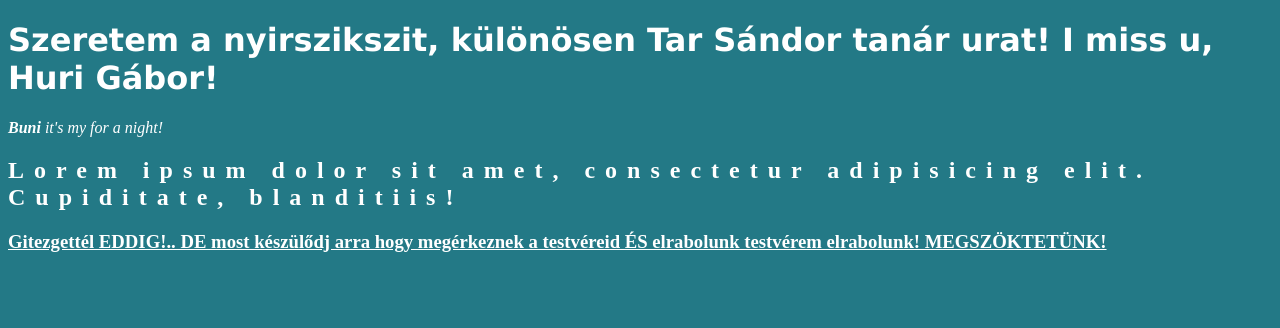
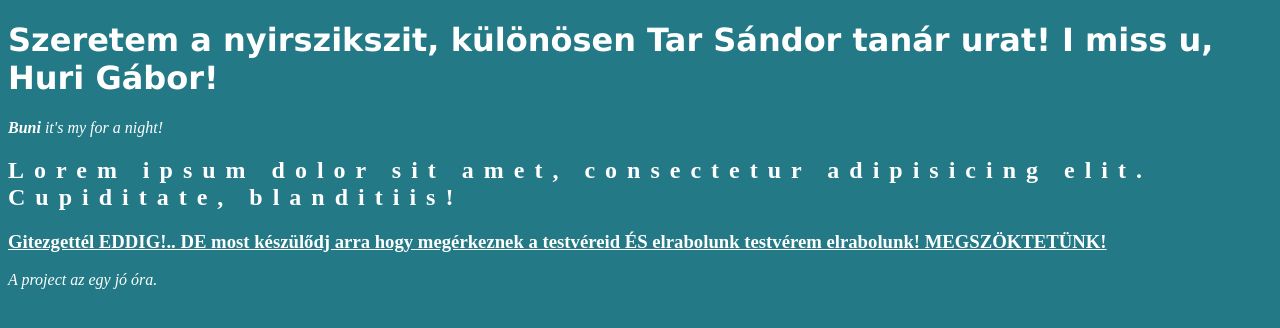
Before and after one commit to timi15/project, a plain HTML site: page index.html in a window 1280 px wide. Drawn offline with Linux system fonts and the light colour scheme.

Commit message:
Add files via upload
P tag hozzáadása

```diff
--- a/index.html
+++ b/index.html
@@ -12,5 +12,6 @@
     <p><b>Buni</b> it's my for a <i>night</i>!</p>
     <h2>Lorem ipsum dolor sit amet, consectetur adipisicing elit. Cupiditate, blanditiis!</h2>
     <h3>Gitezgettél EDDIG!.. DE most készülődj arra hogy megérkeznek a testvéreid ÉS elrabolunk testvérem elrabolunk! MEGSZÖKTETÜNK!</h3>
+    <p>A project az egy jó óra.</p>
 </body>
 </html>
```
Also changed, not shown: 1 other file.
